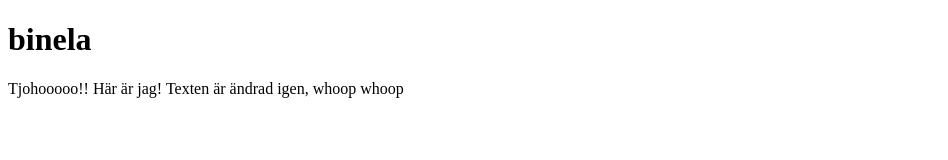
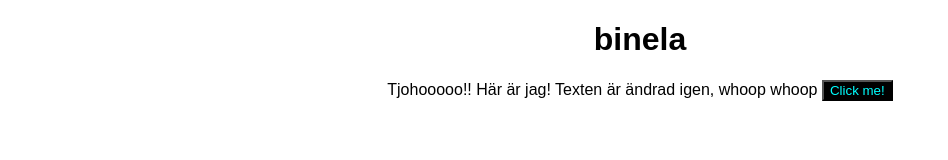
Before and after one commit to BinelaSkenderi/random-git-stuff, a plain HTML site: page index.html in a window 1280 px wide. Shown: the whole page, without its empty margins (0-948 px from the left). Drawn offline with Linux system fonts and the light colour scheme.

Commit message:
skapade en knapp med en event-listener

```diff
--- a/index.html
+++ b/index.html
@@ -4,6 +4,17 @@
     <meta charset="UTF-8" />
     <meta name="viewport" content="width=device-width, initial-scale=1.0" />
     <title>Document</title>
+    <style>
+      body {
+        font-family: sans-serif;
+        text-align: center;
+      }
+      button {
+        cursor: pointer;
+        color:aqua;
+        background-color: black;
+      }
+    </style>
   </head>
 
   <body>
@@ -11,6 +22,14 @@
 
     Tjohooooo!! Här är jag! Texten är ändrad igen, whoop whoop
 
+    <button>Click me!</button>
+
     <!-- hellou -->
+     <script>
+
+      document.querySelector('button').addEventListener('click', () => {
+        alert('Tjohooooo!! Här är jag!');
+      })
+     </script>
   </body>
 </html>
```
